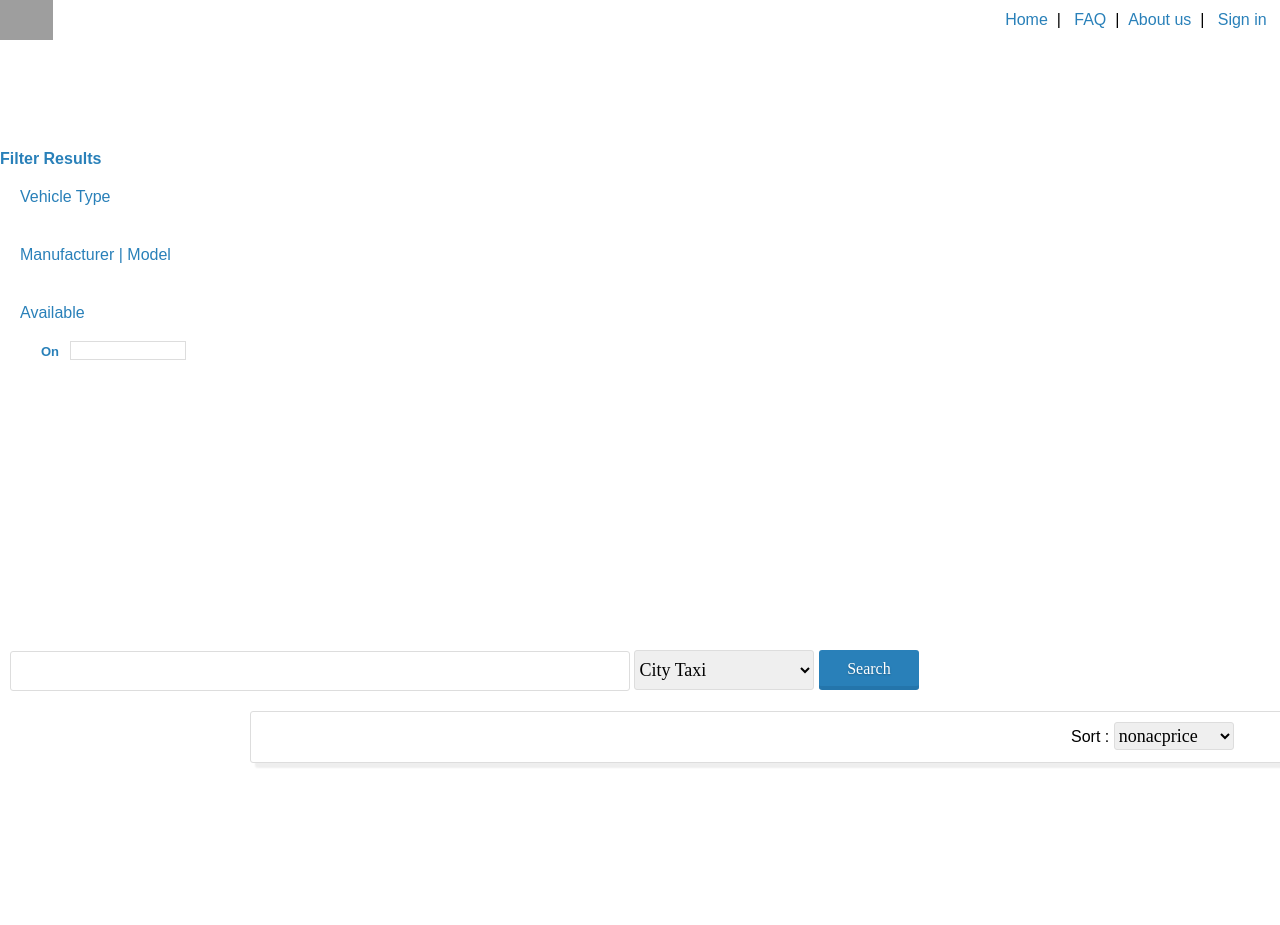
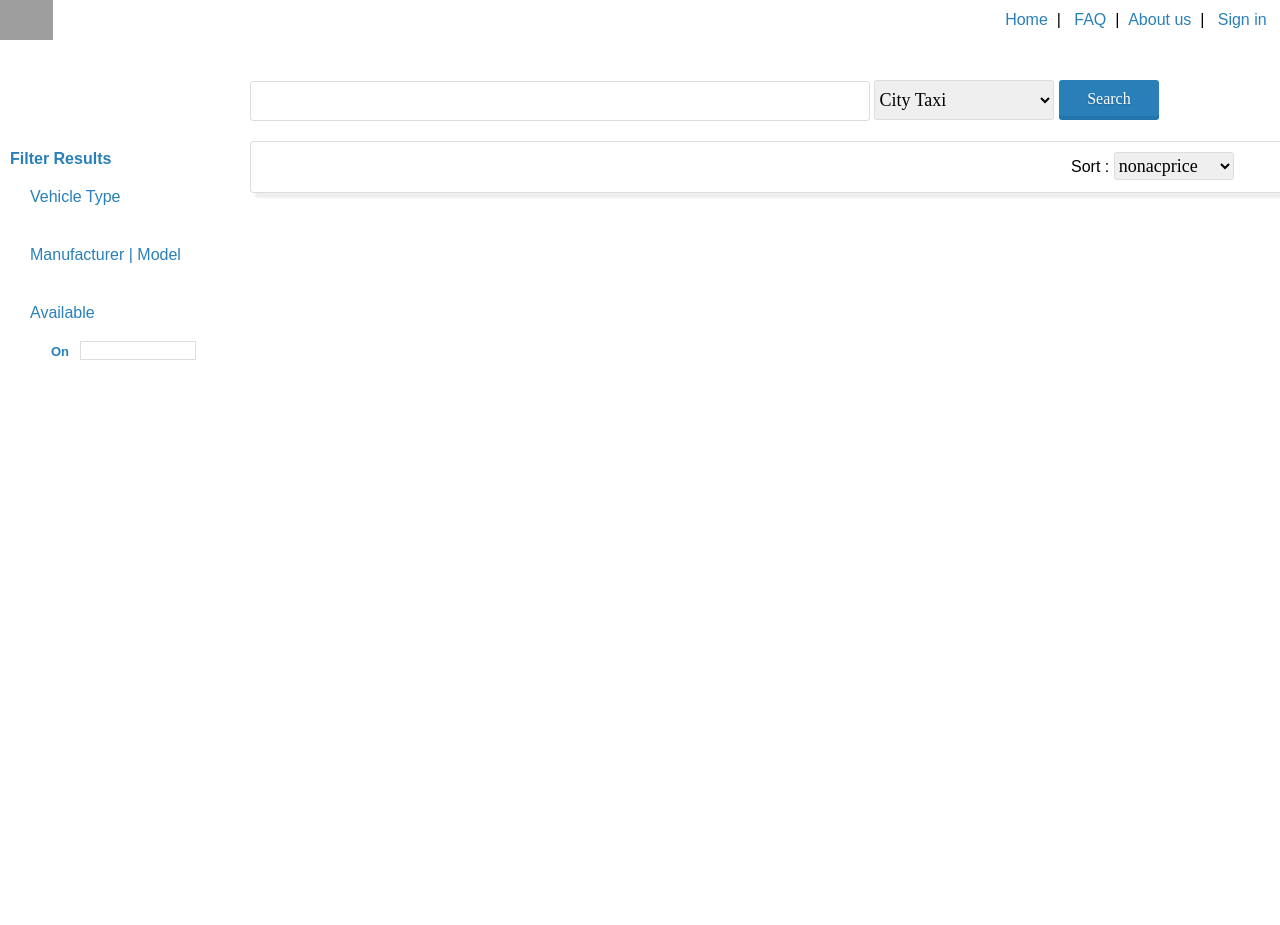
Before and after one commit to Ruchiranga/RideSL, a PHP site: page /RideSL/search/resultList in a window 1280 px wide. After the commit the page ends 360 px from the top, so only its background shows below. Run offline with PHP 8.4, Linux system fonts and the light colour scheme; data that the repository does not hold is empty; some libraries are stand-ins or nearby versions; grey boxes are pictures that could not be loaded.

Commit message:
css file errors corrected

```diff
--- a/public/css/dualpanestyle.css
+++ b/public/css/dualpanestyle.css
@@ -1,4 +1,9 @@
-
+#frame   { background:white }
+#panel   { width:230px;
+           float:left;
+           margin-left: 10px;
+           height: 500px;
+}
 .resultsPane {
     background:white;
     margin-left:250px;
```
